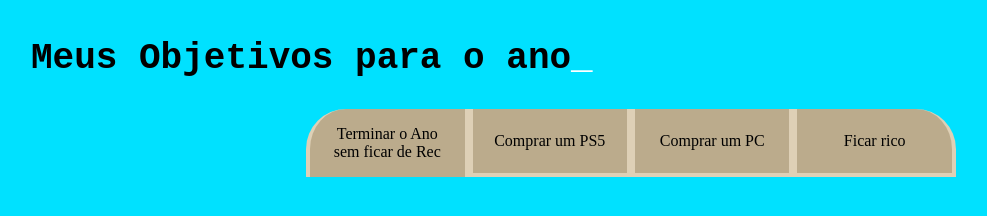
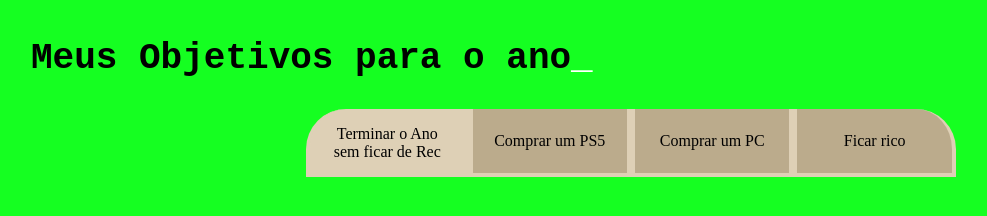
Before and after one commit to piordaloud/2024-3b-meus-projetos-de-vida, a plain HTML site: page index.html in a window 1280 px wide. Both pictures are taken after a click on the button "Terminar o Ano sem ficar de Rec". Shown: the whole page, without its empty margins (9-996 px from the left). Drawn offline with Linux system fonts and the light colour scheme.

Commit message:
Add files via upload

```diff
--- a/index.html
+++ b/index.html
@@ -17,5 +17,6 @@
             <button class="botao">Ficar rico</button>
         </div>
     </section>
+    <script src="main.js"></script>
 </body>
 </html>
--- /dev/null
+++ b/main.js
@@ -0,0 +1,12 @@
+const botoes = document.querySelectorAll('.botao')
+
+for(let i= 0; i<botoes.length; i++){
+    botoes[i].onclick = function (){
+
+        for(j= 0; j<botoes.length; j++){
+            botoes[j].classList.remove('ativo')
+        }
+
+        botoes[i].classList.add('ativo')
+    }
+}
--- a/style.css
+++ b/style.css
@@ -2,7 +2,7 @@
 
 
 :root{
-    --amarelo-clarinho: #00e1ff;
+    --amarelo-clarinho: #15ff21;
     --amarelo-escurinho: #000000;
     --amarelo-escuro: #DED0B6;
     --amarelo-queimado: #BBAB8C;
@@ -64,7 +64,7 @@ body{
 }
 
 .ativo{
-    background-color:var(--amarelo-queimado) ;
+    background-color:var(--amarelo-escuro) ;
     border-bottom: var(--amarelo-escurinho);
 }
 
```
